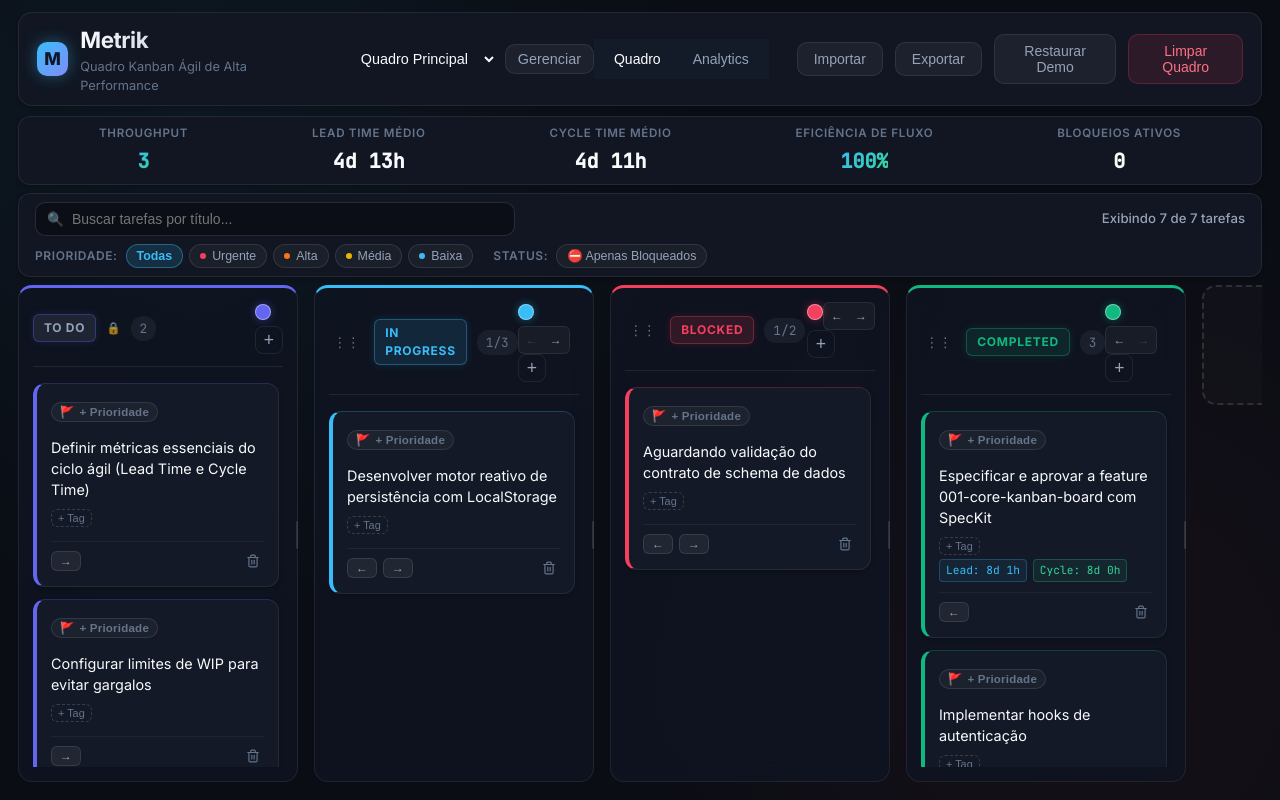
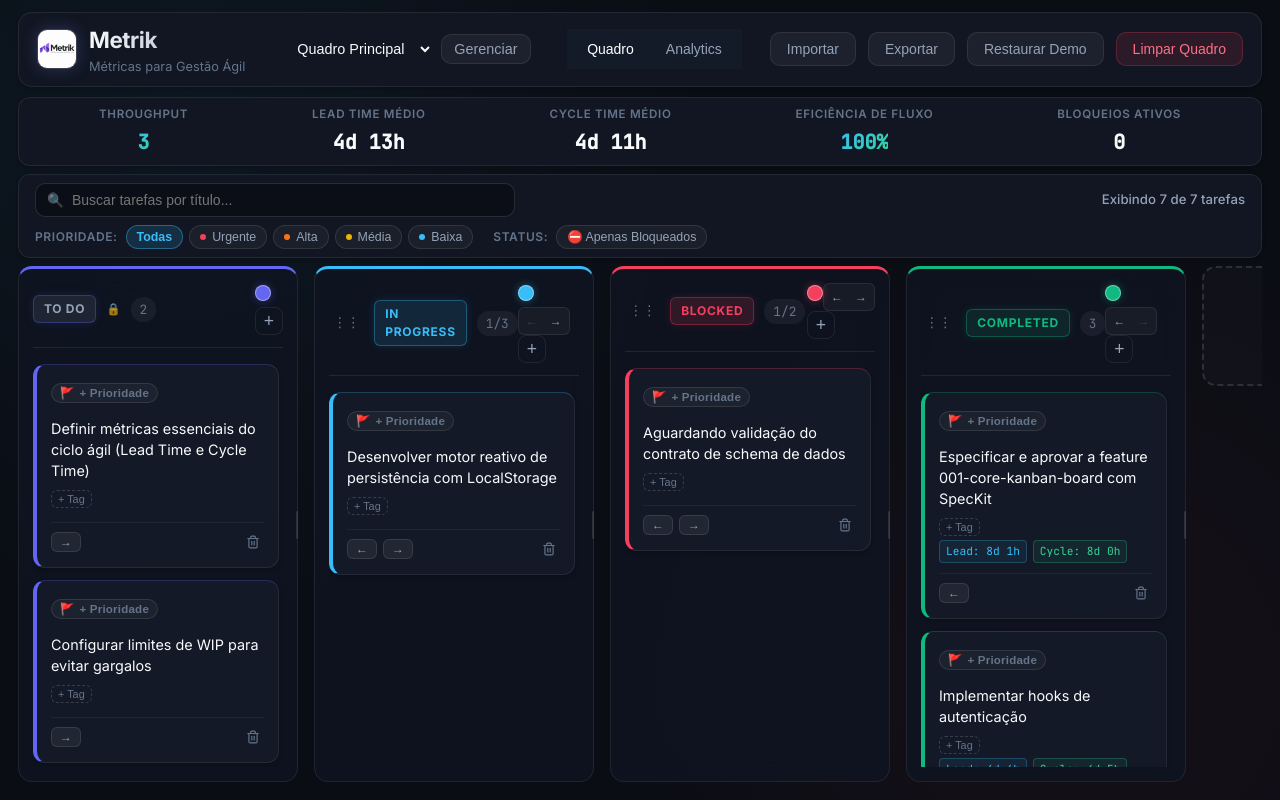
Before and after one commit to rogerteg/Metrik, a React (Vite) app: page / in a window 1280 px wide. Built offline with nearby package versions, Linux system fonts and the light colour scheme.

Commit message:
feat: integrar logotipo oficial do Metrik no header e favicon

```diff
--- a/index.html
+++ b/index.html
@@ -2,10 +2,10 @@
 <html lang="pt-BR">
   <head>
     <meta charset="UTF-8" />
-    <link rel="icon" type="image/svg+xml" href="/vite.svg" />
+    <link rel="icon" type="image/png" href="/metrik-logo.png" />
     <meta name="viewport" content="width=device-width, initial-scale=1.0" />
-    <title>Metrik — Quadro Kanban Ágil</title>
-    <meta name="description" content="Metrik: Gestão de fluxo de trabalho e métricas ágeis com quadro Kanban moderno, reativo e offline-first." />
+    <title>Metrik — Métricas para Gestão Ágil</title>
+    <meta name="description" content="Metrik: Métricas para Gestão Ágil. Gestão de fluxo de trabalho e métricas de alta performance." />
     <!-- Google Fonts: Inter -->
     <link rel="preconnect" href="https://fonts.googleapis.com">
     <link rel="preconnect" href="https://fonts.gstatic.com" crossorigin>
--- a/src/App.css
+++ b/src/App.css
@@ -101,6 +101,33 @@ body {
   display: flex;
   align-items: center;
   gap: 12px;
+}
+
+.brand-logo-container {
+  width: 40px;
+  height: 40px;
+  border-radius: 10px;
+  overflow: hidden;
+  display: flex;
+  align-items: center;
+  justify-content: center;
+  background: rgba(255, 255, 255, 0.05);
+  border: 1px solid rgba(255, 255, 255, 0.15);
+  box-shadow: 0 0 16px rgba(129, 140, 248, 0.25);
+  flex-shrink: 0;
+  transition: transform 0.2s ease, box-shadow 0.2s ease;
+}
+
+.brand-logo-container:hover {
+  transform: scale(1.06);
+  box-shadow: 0 0 20px rgba(129, 140, 248, 0.45);
+}
+
+.brand-logo-img {
+  width: 100%;
+  height: 100%;
+  object-fit: cover;
+  display: block;
 }
 
 .brand-logo {
--- a/src/App.tsx
+++ b/src/App.tsx
@@ -15,6 +15,7 @@ import { BoardManagementModal } from './components/BoardManagementModal';
 import { NewColumnModal } from './components/NewColumnModal';
 import { useColumnWidths } from './hooks/useColumnWidths';
 import { getDefaultColumnColor } from './types/kanban';
+import metrikLogo from './assets/metrik-logo.png';
 import './App.css';
 
 export const App: React.FC = () => {
@@ -125,12 +126,12 @@ export const App: React.FC = () => {
     <div className="app-container">
       <header className="app-header">
         <div className="brand-section" style={{ display: 'flex', alignItems: 'center' }}>
-          <div className="brand-logo" aria-hidden="true">
-            M
+          <div className="brand-logo-container" aria-label="Logotipo Metrik">
+            <img src={metrikLogo} alt="Metrik — Métricas para Gestão Ágil" className="brand-logo-img" />
           </div>
           <div>
             <h1 className="brand-title">Metrik</h1>
-            <p className="brand-subtitle">Quadro Kanban Ágil de Alta Performance</p>
+            <p className="brand-subtitle">Métricas para Gestão Ágil</p>
           </div>
 
           <BoardSwitcher
```
Also changed, not shown: src/vite-env.d.ts (added, +16 -0 lines), public/metrik-logo.png (added), src/assets/metrik-logo.png (added).
